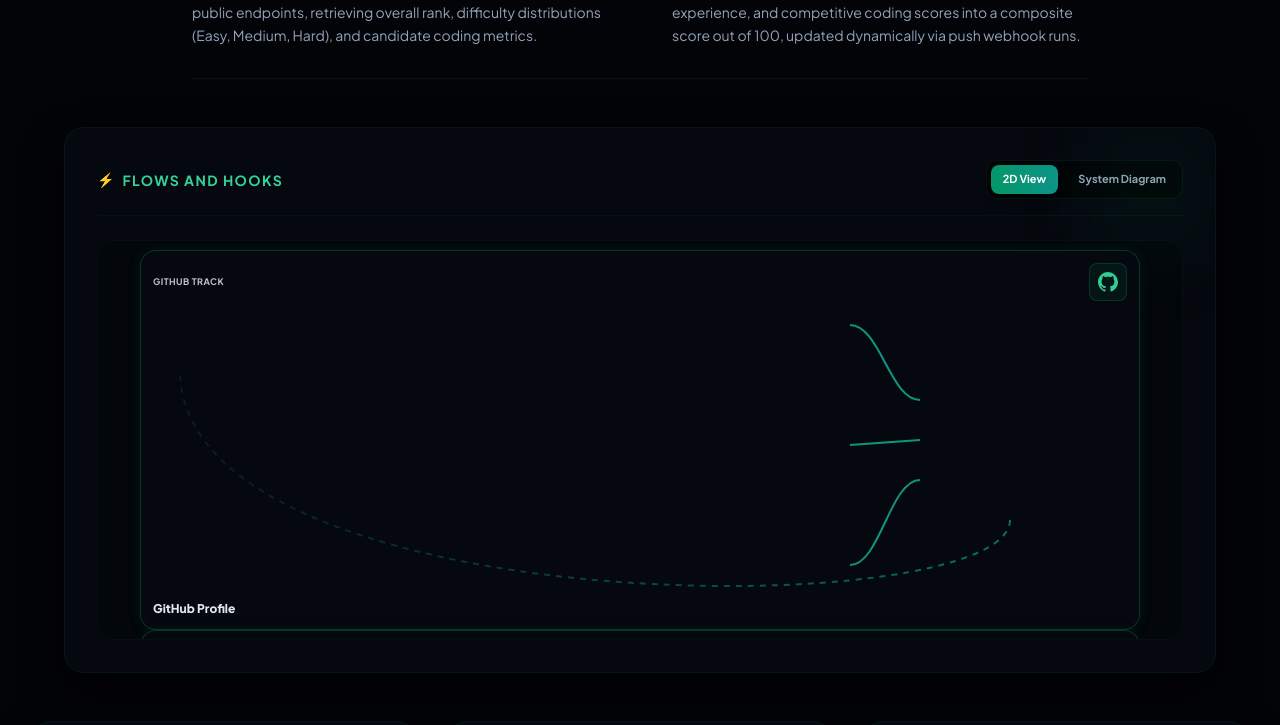
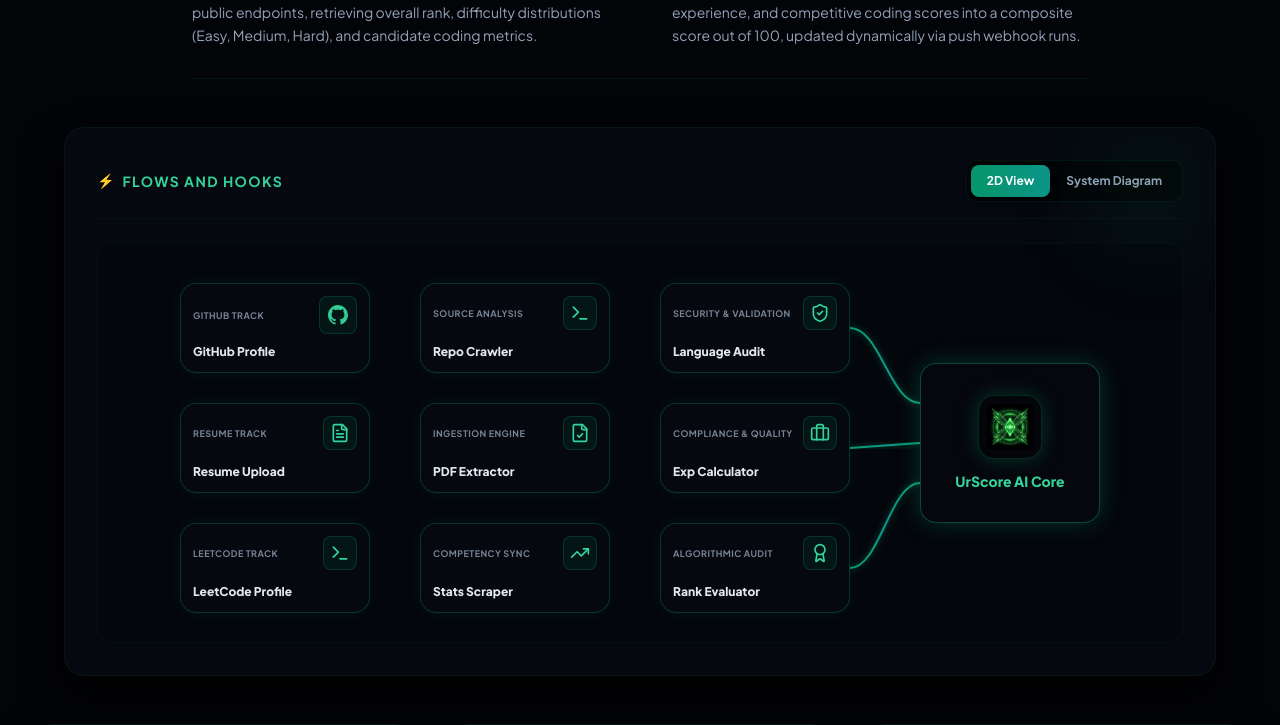
Before and after one commit to DEVARAJ-07/UrScore-AI, a Next.js app in the folder frontend/: page / in a window 1280 px wide. Shown: the part 687-1412 px from the top of the page. Built offline with nearby package versions, Linux system fonts and the light colour scheme; what @react-pdf/renderer would draw is missing.

Commit message:
feat: re-introduce 8K HD system diagram toggle and clean up 2D view layout

```diff
--- a/frontend/src/components/Dashboard.tsx
+++ b/frontend/src/components/Dashboard.tsx
@@ -58,24 +58,28 @@ export const Dashboard: React.FC = () => {
   const [dragActive, setDragActive] = useState(false);
   const [isParsingFile, setIsParsingFile] = useState(false);
 
-  // Graph Mode
+  // Graph View Mode state
   const [graphMode, setGraphMode] = useState<'2d' | 'diagram'>('2d');
 
   const renderNode = (x: number, y: number, label: string, subtitle: string, icon: React.ReactNode, active: boolean) => {
     return (
-      <foreignObject x={x} y={y} width="190" height="90" className="overflow-visible" key={`${x}-${y}`}>
       <div
-          className={`h-full rounded-2xl p-3 bg-[#06090f]/95 border transition-all duration-300 flex flex-col justify-between ${
+        className={`absolute rounded-2xl p-3 bg-[#06090f]/95 border transition-all duration-300 flex flex-col justify-between ${
           active
             ? 'border-emerald-500/25 shadow-[0_0_15px_rgba(16,185,129,0.08)] text-slate-100 hover:border-emerald-400/50 hover:scale-[1.03]'
             : 'border-slate-800 text-slate-400 opacity-65 hover:opacity-100 hover:border-slate-700'
         }`}
         style={{
+          left: `${x}px`,
+          top: `${y}px`,
+          width: '190px',
+          height: '90px',
           fontFamily: 'Plus Jakarta Sans, sans-serif'
         }}
+        key={`${x}-${y}`}
       >
         <div className="flex items-center justify-between">
-            <span className="text-[9px] font-bold tracking-wider uppercase text-slate-450 opacity-80">{subtitle}</span>
+          <span className="text-[9px] font-bold tracking-wider uppercase text-slate-400 opacity-80">{subtitle}</span>
           <div className={`p-1.5 rounded-lg border ${active ? 'bg-emerald-950/40 border-emerald-500/20' : 'bg-slate-950 border-slate-800'}`}>
             {icon}
           </div>
@@ -84,7 +88,6 @@ export const Dashboard: React.FC = () => {
           <h4 className="text-xs font-black text-slate-200">{label}</h4>
         </div>
       </div>
-      </foreignObject>
     );
   };
 
@@ -317,8 +320,6 @@ Projects: API gateway, stateless microservices.`;
 
   const isScanning = status !== 'idle' && status !== 'completed' && status !== 'failed';
 
-  const perspectiveStyle = {};
-
   return (
     <div className="max-w-7xl mx-auto px-8 py-16 relative z-10 select-none">
 
@@ -393,49 +394,33 @@ Projects: API gateway, stateless microservices.`;
                   Flows and Hooks
                 </h3>
               </div>
-
-              {/* Mode Toggle */}
-              <div className="flex items-center gap-2 bg-black/60 border border-emerald-500/10 rounded-xl p-1 text-[11px] font-bold" style={{ fontFamily: 'Plus Jakarta Sans, sans-serif' }}>
+              <div className="flex p-1 bg-black/60 border border-emerald-500/10 rounded-xl text-xs font-bold">
                 <button
                   type="button"
                   onClick={() => setGraphMode('2d')}
-                  className={`px-3 py-1.5 rounded-lg transition ${graphMode === '2d' ? 'bg-gradient-to-r from-emerald-600 to-teal-600 text-white shadow-lg' : 'text-slate-400 hover:text-slate-200'}`}
+                  className={`px-4 py-2 rounded-lg transition-all duration-300 ${graphMode === '2d' ? 'bg-gradient-to-r from-emerald-600 to-teal-600 text-white shadow-lg' : 'text-slate-400 hover:text-slate-200'}`}
+                  style={{ fontFamily: 'Plus Jakarta Sans, sans-serif' }}
                 >
                   2D View
                 </button>
                 <button
                   type="button"
                   onClick={() => setGraphMode('diagram')}
-                  className={`px-3 py-1.5 rounded-lg transition ${graphMode === 'diagram' ? 'bg-gradient-to-r from-emerald-600 to-teal-600 text-white shadow-lg' : 'text-slate-400 hover:text-slate-200'}`}
+                  className={`px-4 py-2 rounded-lg transition-all duration-300 ${graphMode === 'diagram' ? 'bg-gradient-to-r from-emerald-600 to-teal-600 text-white shadow-lg' : 'text-slate-400 hover:text-slate-200'}`}
+                  style={{ fontFamily: 'Plus Jakarta Sans, sans-serif' }}
                 >
                   System Diagram
                 </button>
               </div>
             </div>
 
-            {graphMode === 'diagram' ? (
-              /* System Flow Image Canvas */
-              <div className="rounded-2xl border border-emerald-500/5 p-2 bg-[#030509]/30 overflow-hidden flex items-center justify-center view-transition">
-                <img
-                  src="/flow_graph.jpg"
-                  alt="UrScore AI Flows and Hooks Diagram"
-                  className="w-full h-auto object-contain rounded-xl shadow-lg border border-emerald-500/5"
-                />
-              </div>
-            ) : (
-              /* Interactive SVG/HTML 2D Canvas */
-              <div
-                className="relative w-full h-[400px] overflow-hidden rounded-2xl border border-emerald-500/5 bg-[#030509]/30 flex items-center justify-center p-4"
-              >
+            {/* Interactive SVG/HTML 2D Canvas */}
+            <div className="relative w-full h-[400px] overflow-hidden rounded-2xl border border-emerald-500/5 bg-[#030509]/30 flex items-center justify-center p-4">
               {/* Faint flat grid background */}
-                {graphMode === '2d' && (
               <div className="absolute inset-0 neon-grid opacity-10 pointer-events-none" />
-                )}
 
-                <div
-                  className="w-[1000px] h-[380px] relative select-none"
-                  style={perspectiveStyle}
-                >
+              {graphMode === '2d' ? (
+                <div className="w-[1000px] h-[380px] relative select-none">
                   {/* SVG for drawing connecting lines */}
                   <svg className="absolute inset-0 w-full h-full pointer-events-none z-0" viewBox="0 0 1000 380" fill="none">
                     <defs>
@@ -448,39 +433,36 @@ Projects: API gateway, stateless microservices.`;
                         <stop offset="0%" stopColor="#1e293b" stopOpacity="0.3" />
                         <stop offset="100%" stopColor="#1e293b" stopOpacity="0.3" />
                       </linearGradient>
-                      <linearGradient id="webhook-grad" x1="100%" y1="0%" x2="0%" y2="0%">
-                        <stop offset="0%" stopColor="#10b981" stopOpacity="0.6" />
-                        <stop offset="100%" stopColor="#0f766e" stopOpacity="0.2" />
-                      </linearGradient>
+                      {/* Green shadow glow filter */}
+                      <filter id="green-glow" x="-10%" y="-10%" width="120%" height="120%">
+                        <feDropShadow dx="0" dy="0" stdDeviation="3" floodColor="#10b981" floodOpacity="0.6" />
+                      </filter>
                     </defs>
 
                     {/* Connecting lines */}
                     {/* GitHub -> Repo Crawler */}
-                    <path d="M 230 75 L 280 75" stroke="url(#flow-active-grad)" strokeWidth="2" strokeDasharray="4, 4" className="animate-pulse" />
+                    <path d="M 230 75 L 280 75" stroke="url(#flow-active-grad)" strokeWidth="2" strokeDasharray="4, 4" filter="url(#green-glow)" className="animate-pulse" />
                     {/* Resume -> PDF Extractor */}
-                    <path d="M 230 195 L 280 195" stroke="url(#flow-active-grad)" strokeWidth="2" strokeDasharray="4, 4" />
+                    <path d="M 230 195 L 280 195" stroke="url(#flow-active-grad)" strokeWidth="2" strokeDasharray="4, 4" filter="url(#green-glow)" />
                     {/* LeetCode -> Stats Scraper */}
-                    <path d="M 230 315 L 280 315" stroke="url(#flow-active-grad)" strokeWidth="2" strokeDasharray="4, 4" />
+                    <path d="M 230 315 L 280 315" stroke="url(#flow-active-grad)" strokeWidth="2" strokeDasharray="4, 4" filter="url(#green-glow)" />
 
                     {/* Repo Crawler -> Language Audit */}
-                    <path d="M 470 75 L 520 75" stroke="url(#flow-active-grad)" strokeWidth="2" />
+                    <path d="M 470 75 L 520 75" stroke="url(#flow-active-grad)" strokeWidth="2" filter="url(#green-glow)" />
                     {/* PDF Extractor -> Exp Calculator */}
-                    <path d="M 470 195 L 520 195" stroke="url(#flow-active-grad)" strokeWidth="2" />
+                    <path d="M 470 195 L 520 195" stroke="url(#flow-active-grad)" strokeWidth="2" filter="url(#green-glow)" />
                     {/* Stats Scraper -> Rank Evaluator */}
-                    <path d="M 470 315 L 520 315" stroke="url(#flow-active-grad)" strokeWidth="2" />
+                    <path d="M 470 315 L 520 315" stroke="url(#flow-active-grad)" strokeWidth="2" filter="url(#green-glow)" />
 
                     {/* Language Audit -> UrScore Core */}
-                    <path d="M 710 75 C 740 75, 750 150, 780 150" stroke="url(#flow-active-grad)" strokeWidth="2" />
+                    <path d="M 710 75 C 740 75, 750 150, 780 150" stroke="url(#flow-active-grad)" strokeWidth="2" filter="url(#green-glow)" />
                     {/* Exp Calculator -> UrScore Core */}
-                    <path d="M 710 195 L 780 190" stroke="url(#flow-active-grad)" strokeWidth="2" />
+                    <path d="M 710 195 L 780 190" stroke="url(#flow-active-grad)" strokeWidth="2" filter="url(#green-glow)" />
                     {/* Rank Evaluator -> UrScore Core */}
-                    <path d="M 710 315 C 740 315, 750 230, 780 230" stroke="url(#flow-active-grad)" strokeWidth="2" />
-
-                    {/* Webhook loop back from UrScore Core bottom edge to GitHub Left Socket */}
-                    <path d="M 870 270 C 870 375, 40 375, 40 120" stroke="url(#webhook-grad)" strokeWidth="2" strokeDasharray="6, 6" className="animate-webhook" />
+                    <path d="M 710 315 C 740 315, 750 230, 780 230" stroke="url(#flow-active-grad)" strokeWidth="2" filter="url(#green-glow)" />
                   </svg>
 
-                  {/* Nodes rendering using foreignObject */}
+                  {/* HTML Nodes positioned absolutely on top of the SVG paths */}
                   {/* COLUMN 1: INPUTS */}
                   {renderNode(40, 30, "GitHub Profile", "GitHub Track", <GitHubIcon />, true)}
                   {renderNode(40, 150, "Resume Upload", "Resume Track", <FileText className="w-5 h-5 text-emerald-400" />, true)}
@@ -497,10 +479,13 @@ Projects: API gateway, stateless microservices.`;
                   {renderNode(520, 270, "Rank Evaluator", "Algorithmic Audit", <Award className="w-5 h-5 text-emerald-400" />, true)}
 
                   {/* COLUMN 4: URSCORE AI CORE */}
-                  <foreignObject x="780" y="110" width="180" height="160" className="overflow-visible">
                   <div
-                      className="h-full rounded-2xl p-4 bg-[#05070c] border border-emerald-500/35 shadow-[0_0_25px_rgba(16,185,129,0.25)] flex flex-col items-center justify-center text-center transition-all duration-300 hover:border-emerald-400 hover:scale-[1.02]"
+                    className="absolute rounded-2xl p-4 bg-[#05070c] border border-emerald-500/35 shadow-[0_0_25px_rgba(16,185,129,0.25)] flex flex-col items-center justify-center text-center transition-all duration-300 hover:border-emerald-400 hover:scale-[1.02]"
                     style={{
+                      left: '780px',
+                      top: '110px',
+                      width: '180px',
+                      height: '160px',
                       fontFamily: 'Plus Jakarta Sans, sans-serif'
                     }}
                   >
@@ -508,12 +493,19 @@ Projects: API gateway, stateless microservices.`;
                       <img src="/logo.png" className="w-14 h-14 object-contain rounded-xl" alt="UrScore AI Logo" />
                     </div>
                     <h4 className="text-sm font-black text-emerald-400">UrScore AI Core</h4>
-                      <span className="text-[9px] text-slate-550 tracking-wider font-mono mt-1 uppercase font-bold">Flow Aggregator</span>
-                    </div>
-                  </foreignObject>
                   </div>
                 </div>
+              ) : (
+                <div className="w-full h-full flex items-center justify-center relative group p-2">
+                  <img
+                    src="/flow_graph.jpg"
+                    className="w-full h-full object-contain rounded-xl shadow-2xl transition-transform duration-500 group-hover:scale-[1.01]"
+                    alt="UrScore AI System Architecture Diagram (8K Ultra HD)"
+                  />
+                  <div className="absolute inset-0 bg-gradient-to-t from-black/20 to-transparent pointer-events-none" />
+                </div>
               )}
+            </div>
           </div>
 
           <form onSubmit={handleStartScan} className="grid grid-cols-1 md:grid-cols-3 gap-8">
```
Also changed, not shown: frontend/public/flow_graph.jpg. Lines whose indentation alone changed are shown as unchanged.
